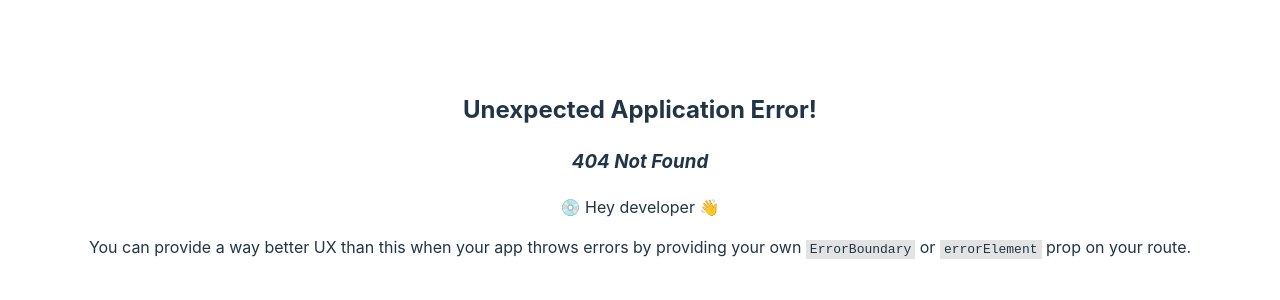
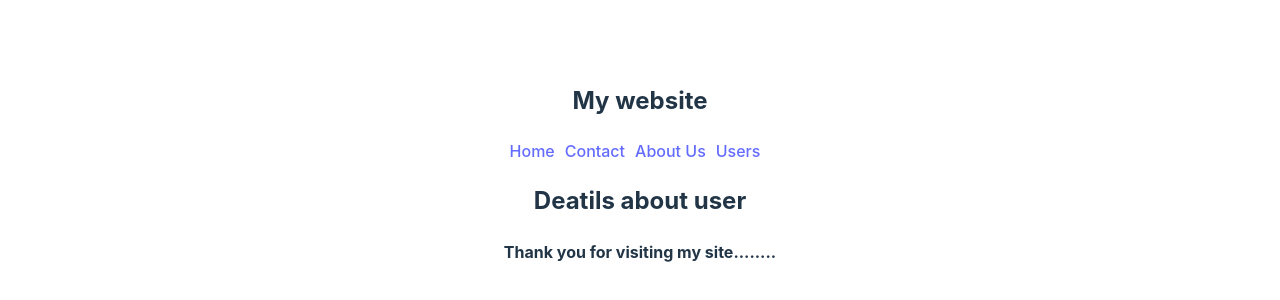
Before and after one commit to Mmsshakil/react-router-first-test, a React (Vite) app: page /user/1 in a window 1280 px wide. Before the commit this address had no page. Shown: the part 226-526 px from the top of the page. Built offline with nearby package versions, Linux system fonts and the light colour scheme.

Commit message:
user id added

```diff
--- a/src/assets/Components/User/User.jsx
+++ b/src/assets/Components/User/User.jsx
@@ -1,3 +1,4 @@
+import { Link } from "react-router-dom";
 
 
 const User = ({user}) => {
@@ -7,7 +8,8 @@ const User = ({user}) => {
     const userStyle ={
         border : '2px solid yellow',
         padding: '10px',
-        borderRadious: '10px'
+        borderRadius: '10px',
+        margin: '10px'
 
 
     }
@@ -17,7 +19,7 @@ const User = ({user}) => {
             <h2>{name}</h2>
             <p>Email: {email}</p>
             <p>Phone: {phone}</p>
-
+            <Link to={`/user/${id}`}>User Details</Link>
         </div>
     );
 };
--- /dev/null
+++ b/src/assets/Components/UserDetails/UserDetails.jsx
@@ -0,0 +1,11 @@
+
+
+const UserDetails = () => {
+    return (
+        <div>
+            <h2>Deatils about user</h2>
+        </div>
+    );
+};
+
+export default UserDetails;
--- /dev/null
+++ b/src/assets/Components/Users/Users.css
@@ -0,0 +1,4 @@
+.Users{
+    display: grid;
+    grid-template-columns: repeat(3, 1fr);
+}
--- a/src/assets/Components/Users/Users.jsx
+++ b/src/assets/Components/Users/Users.jsx
@@ -1,5 +1,6 @@
 import { useLoaderData } from "react-router-dom";
 import User from "../User/User";
+import './Users.css'
 
 
 const Users = () => {
@@ -7,10 +8,11 @@ const Users = () => {
     const users = useLoaderData();
     console.log(users);
 
+
     return (
         <div>
             <h3>Users: {users.length}</h3>
-            <div>
+            <div className="Users">
                 {
                     users.map(user => <User key={user.id} user={user}></User>)
                 }
--- a/src/main.jsx
+++ b/src/main.jsx
@@ -10,6 +10,7 @@ import Home from './assets/Components/Home/Home.jsx';
 import About from './assets/Components/About/About.jsx';
 import Contact from './assets/Components/Contact/Contact.jsx';
 import Users from './assets/Components/users/users.jsx';
+import UserDetails from './assets/Components/UserDetails/UserDetails.jsx';
 
 
 const router = createBrowserRouter([
@@ -29,6 +30,10 @@ const router = createBrowserRouter([
         path: "/users",
         loader: () => fetch("https://jsonplaceholder.typicode.com/users"),
         element: <Users></Users>
+      },
+      {
+        path: '/user/:userId',
+        element: <UserDetails></UserDetails>
       }
     ]
   },
```
